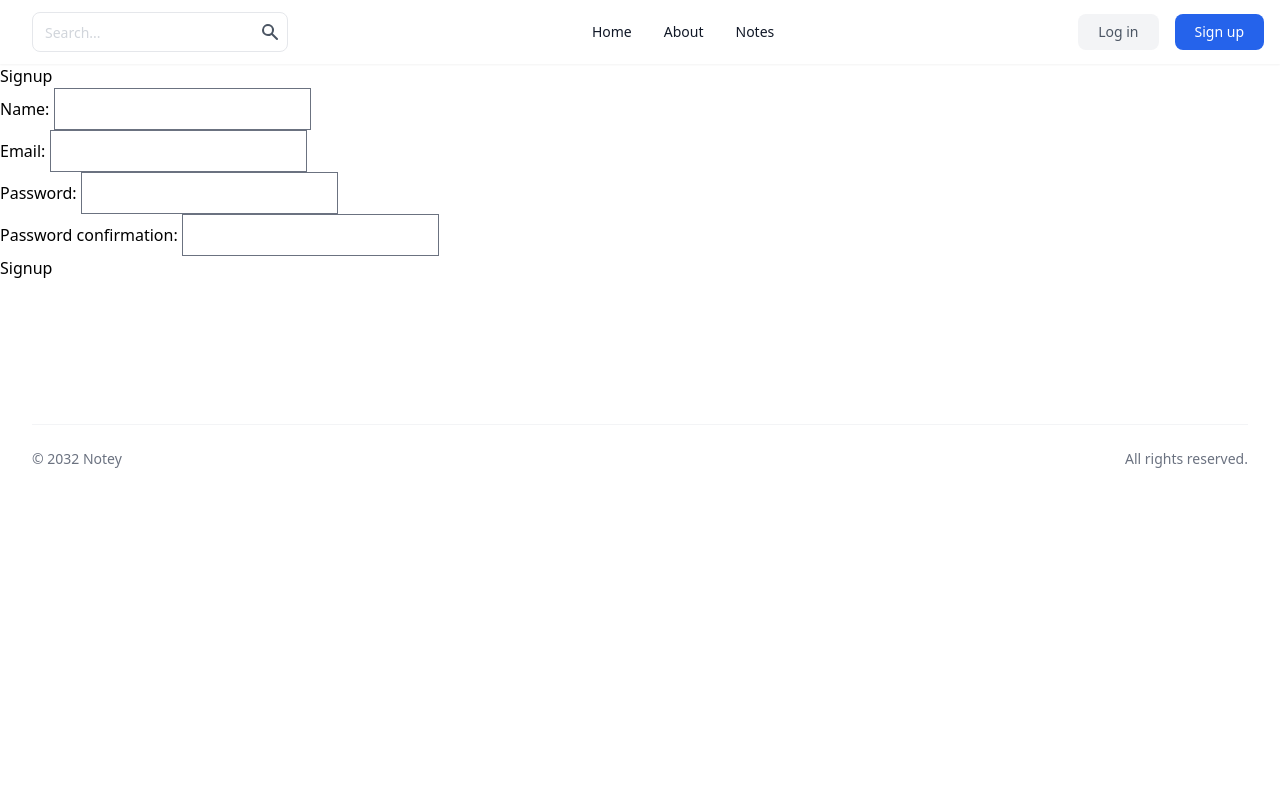
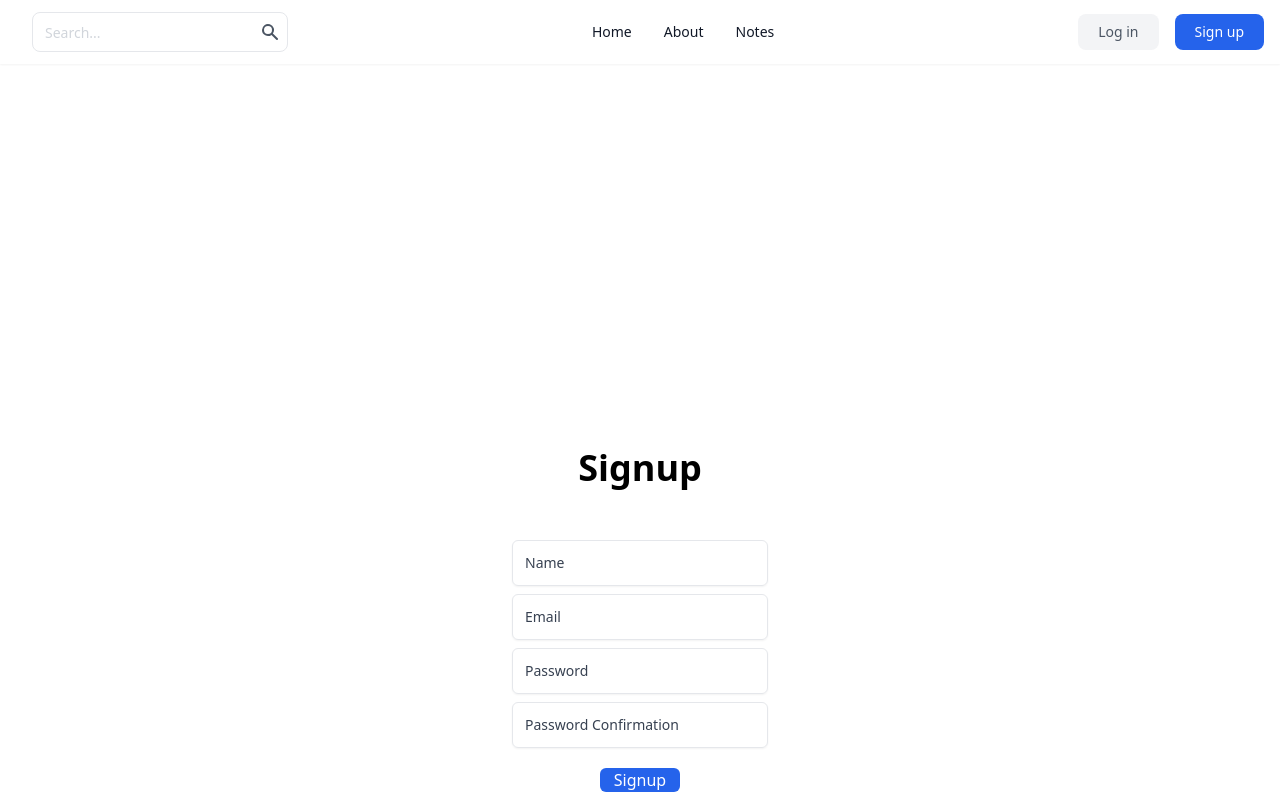
Before and after one commit to archivefarhan/notey-frontend, a React (Vite) app: page /signup in a window 1280 px wide. Shown: the top 800 px of the page. Built offline with nearby package versions, Linux system fonts and the light colour scheme.

Commit message:
addeds stylization to login and sign up

```diff
--- a/src/Login.jsx
+++ b/src/Login.jsx
@@ -29,22 +29,54 @@ export function Login() {
   };
 
   return (
-    <div id="login">
-      <h1>Login</h1>
-      <ul>
+    <div id="login" className="w-screen h-auto min-h-screen">
+      <h1 className="mt-96 mb-5 text-center font-bold text-4xl">Login</h1>
+      <ul className="text-center mt-5">
         {errors.map((error) => (
           <li key={error}>{error}</li>
         ))}
       </ul>
-      <form onSubmit={handleSubmit}>
-        <div>
-          Email: <input name="email" type="email" />
-        </div>
-        <div>
-          Password: <input name="password" type="password" />
-        </div>
-        <button type="submit">Login</button>
-      </form>
+      <div className="text-center">
+        <form onSubmit={handleSubmit}>
+          <label
+            for="UserEmail"
+            class="mt-10 w-1/5 mx-auto relative block overflow-hidden rounded-md border border-gray-200 px-3 pt-3 shadow-sm focus-within:border-blue-600 focus-within:ring-1 focus-within:ring-blue-600"
+          >
+            <input
+              type="email"
+              id="UserEmail"
+              name="email"
+              placeholder="Email"
+              class="peer h-8 w-full border-none bg-transparent p-0 placeholder-transparent focus:border-transparent focus:outline-none focus:ring-0 sm:text-sm"
+            />
+
+            <span class="absolute left-3 top-3 -translate-y-1/2 text-xs text-gray-700 transition-all peer-placeholder-shown:top-1/2 peer-placeholder-shown:text-sm peer-focus:top-3 peer-focus:text-xs">
+              Email
+            </span>
+          </label>
+
+          <label
+            for="Password"
+            class="mt-3 w-1/5 mx-auto relative block overflow-hidden rounded-md border border-gray-200 px-3 pt-3 shadow-sm focus-within:border-blue-600 focus-within:ring-1 focus-within:ring-blue-600"
+          >
+            <input
+              type="password"
+              id="password"
+              name="password"
+              placeholder="Password"
+              class="peer h-8 w-full border-none bg-transparent p-0 placeholder-transparent focus:border-transparent focus:outline-none focus:ring-0 sm:text-sm"
+            />
+
+            <span class="absolute left-3 top-3 -translate-y-1/2 text-xs text-gray-700 transition-all peer-placeholder-shown:top-1/2 peer-placeholder-shown:text-sm peer-focus:top-3 peer-focus:text-xs">
+              Password
+            </span>
+          </label>
+
+          <button className="mt-4 rounded-lg bg-blue-600 text-white w-16 text-center" type="submit">
+            Login
+          </button>
+        </form>
+      </div>
     </div>
   );
 }
--- a/src/Signup.jsx
+++ b/src/Signup.jsx
@@ -13,7 +13,7 @@ export function Signup() {
       .then((response) => {
         console.log(response.data);
         event.target.reset();
-        window.location.href = "/";
+        window.location.href = "/"; // Change this to hide a modal, redirect to a specific page, etc.
       })
       .catch((error) => {
         console.log(error.response.data.errors);
@@ -22,28 +22,89 @@ export function Signup() {
   };
 
   return (
-    <div id="signup">
-      <h1>Signup</h1>
-      <ul>
+    <div id="signup" className="w-screen h-auto min-h-screen">
+      <h1 className="text-center font-bold text-4xl mt-96 mb-5">Signup</h1>
+      <br />
+      <ul className="text-center">
         {errors.map((error) => (
           <li key={error}>{error}</li>
         ))}
       </ul>
-      <form onSubmit={handleSubmit}>
-        <div>
-          Name: <input name="name" type="text" />
-        </div>
-        <div>
-          Email: <input name="email" type="email" />
-        </div>
-        <div>
-          Password: <input name="password" type="password" />
-        </div>
-        <div>
-          Password confirmation: <input name="password_confirmation" type="password" />
-        </div>
-        <button type="submit">Signup</button>
-      </form>
+      <div className="text-center">
+        <form onSubmit={handleSubmit} className="w-1/5 mx-auto">
+          <label
+            for="name"
+            class="mt-2 relative block overflow-hidden rounded-md border border-gray-200 px-3 pt-3 shadow-sm focus-within:border-blue-600 focus-within:ring-1 focus-within:ring-blue-600"
+          >
+            <input
+              type="text"
+              id="name"
+              placeholder="Name"
+              name="name"
+              class="peer h-8 w-full border-none bg-transparent p-0 placeholder-transparent focus:border-transparent focus:outline-none focus:ring-0 sm:text-sm"
+            />
+
+            <span class="absolute left-3 top-3 -translate-y-1/2 text-xs text-gray-700 transition-all peer-placeholder-shown:top-1/2 peer-placeholder-shown:text-sm peer-focus:top-3 peer-focus:text-xs">
+              Name
+            </span>
+          </label>
+
+          <label
+            for="Email"
+            class="mt-2 relative block overflow-hidden rounded-md border border-gray-200 px-3 pt-3 shadow-sm focus-within:border-blue-600 focus-within:ring-1 focus-within:ring-blue-600"
+          >
+            <input
+              type="email"
+              id="email"
+              placeholder="Email"
+              name="email"
+              class="peer h-8 w-full border-none bg-transparent p-0 placeholder-transparent focus:border-transparent focus:outline-none focus:ring-0 sm:text-sm"
+            />
+
+            <span class="absolute left-3 top-3 -translate-y-1/2 text-xs text-gray-700 transition-all peer-placeholder-shown:top-1/2 peer-placeholder-shown:text-sm peer-focus:top-3 peer-focus:text-xs">
+              Email
+            </span>
+          </label>
+
+          <label
+            for="password"
+            class="mt-2 relative block overflow-hidden rounded-md border border-gray-200 px-3 pt-3 shadow-sm focus-within:border-blue-600 focus-within:ring-1 focus-within:ring-blue-600"
+          >
+            <input
+              type="password"
+              id="password"
+              placeholder="Password"
+              name="password"
+              class="peer h-8 w-full border-none bg-transparent p-0 placeholder-transparent focus:border-transparent focus:outline-none focus:ring-0 sm:text-sm"
+            />
+
+            <span class="absolute left-3 top-3 -translate-y-1/2 text-xs text-gray-700 transition-all peer-placeholder-shown:top-1/2 peer-placeholder-shown:text-sm peer-focus:top-3 peer-focus:text-xs">
+              Password
+            </span>
+          </label>
+
+          <label
+            for="password_confirmation"
+            class="mt-2 relative block overflow-hidden rounded-md border border-gray-200 px-3 pt-3 shadow-sm focus-within:border-blue-600 focus-within:ring-1 focus-within:ring-blue-600"
+          >
+            <input
+              type="password"
+              id="password_confirmation"
+              placeholder="Password Confirmation"
+              name="password_confirmation"
+              class="peer h-8 w-full border-none bg-transparent p-0 placeholder-transparent focus:border-transparent focus:outline-none focus:ring-0 sm:text-sm"
+            />
+
+            <span class="absolute left-3 top-3 -translate-y-1/2 text-xs text-gray-700 transition-all peer-placeholder-shown:top-1/2 peer-placeholder-shown:text-sm peer-focus:top-3 peer-focus:text-xs">
+              Password Confirmation
+            </span>
+          </label>
+
+          <button type="submit" className="bg-blue-600 rounded-md w-20 text-center text-white mt-5">
+            Signup
+          </button>
+        </form>
+      </div>
     </div>
   );
 }
```
